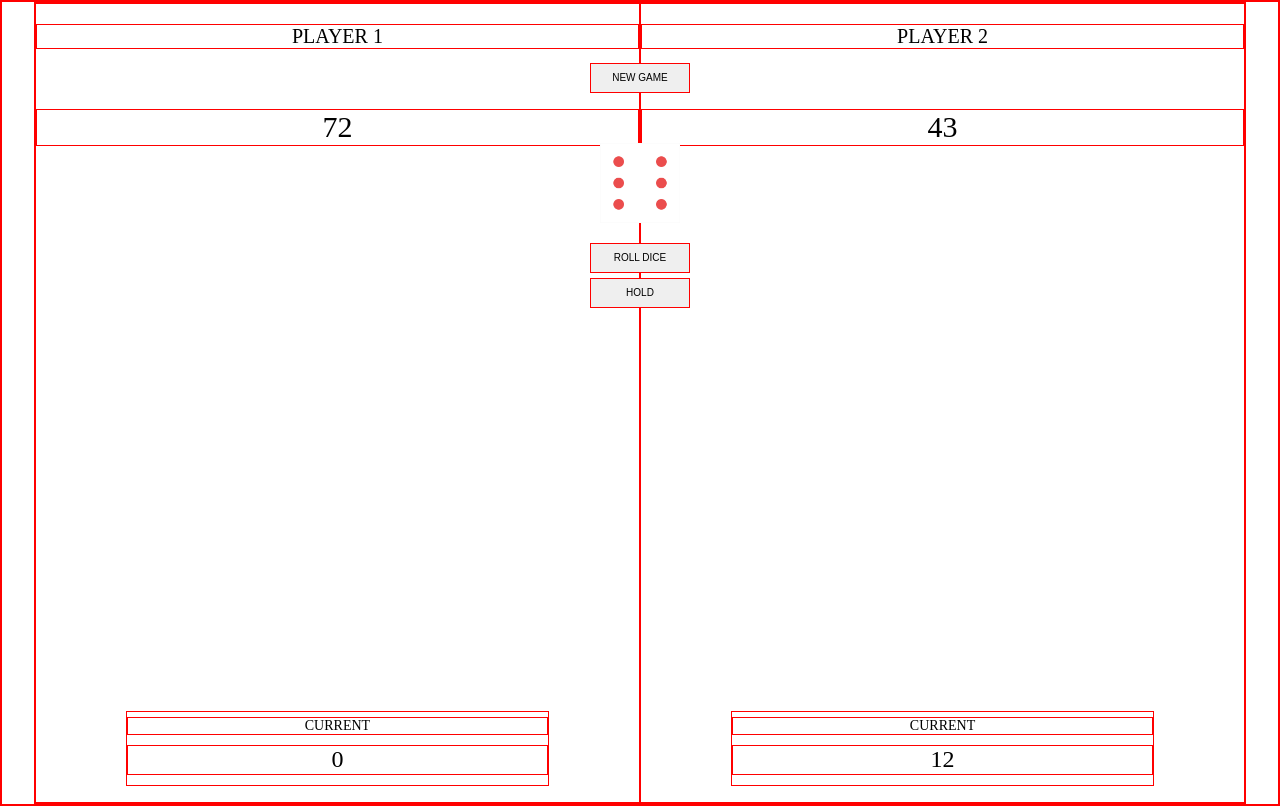
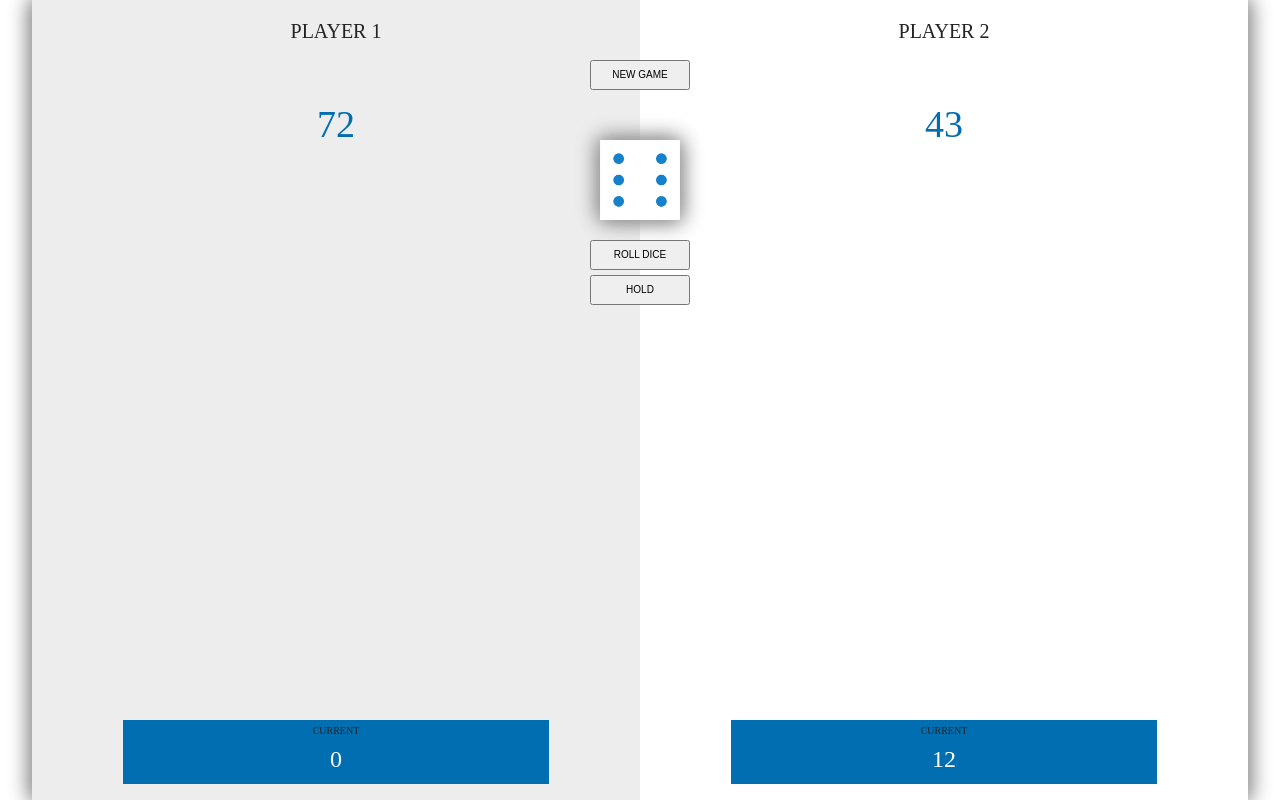
Before and after one commit to olbesp/pig-game, a plain HTML site: page index.html in a window 1280 px wide. Drawn offline with Linux system fonts and the light colour scheme.

Commit message:
Add style

```diff
--- a/css/style.css
+++ b/css/style.css
@@ -3,7 +3,6 @@
   padding: 0;
   box-sizing: border-box;
   text-transform: uppercase;
-  border: 1px solid red;
 }
 
 html { font-size: 20px; }
@@ -13,6 +12,8 @@ html { font-size: 20px; }
   display: flex;
   width: 95%;
   margin: 0 auto;
+  box-shadow: 2px 0 20px #909090, -2px 0 20px #909090;
+  color: #232323;
 }
 
 .playerPanel-1,
@@ -23,13 +24,18 @@ html { font-size: 20px; }
   text-align: center;
 }
 
+.active {
+  background: #ededed;
+}
+
 .playerName {
   margin-top: 20px;
 }
 
 .sum {
   margin-top: 60px;
-  font-size: 150%;
+  font-size: 190%;
+  color: #006eb0;
 }
 
 .boxScore {
@@ -37,17 +43,18 @@ html { font-size: 20px; }
   left: 15%;
   bottom: 2%;
   width: 70%;
-  /*height: 60px;*/
+  background: #006eb0;
 }
 
 .currentLabel {
   margin-top: 5px;
-  font-size: 70%;
+  font-size: 50%;
 }
 
 .currentScore {
   margin: 10px auto;
   font-size: 120%;
+  color: #fff;
 }
 
 .btn {
@@ -72,5 +79,6 @@ html { font-size: 20px; }
   left: 50%;
   transform: translateX(-50%);
   width: 80px;
-  /*display: inline-block;*/
+  filter: hue-rotate(210deg);
+  box-shadow: 2px 2px 20px #909090, -2px -2px 20px #909090;
 }
--- a/index.html
+++ b/index.html
@@ -11,7 +11,7 @@
   <body>
     <div class="display">
 
-      <div class="playerPanel-1">
+      <div class="playerPanel-1 active">
         <div class="playerName" id="name-1">Player 1</div>
         <div class="sum" id="score-1">72</div>
         <div class="boxScore">
```
